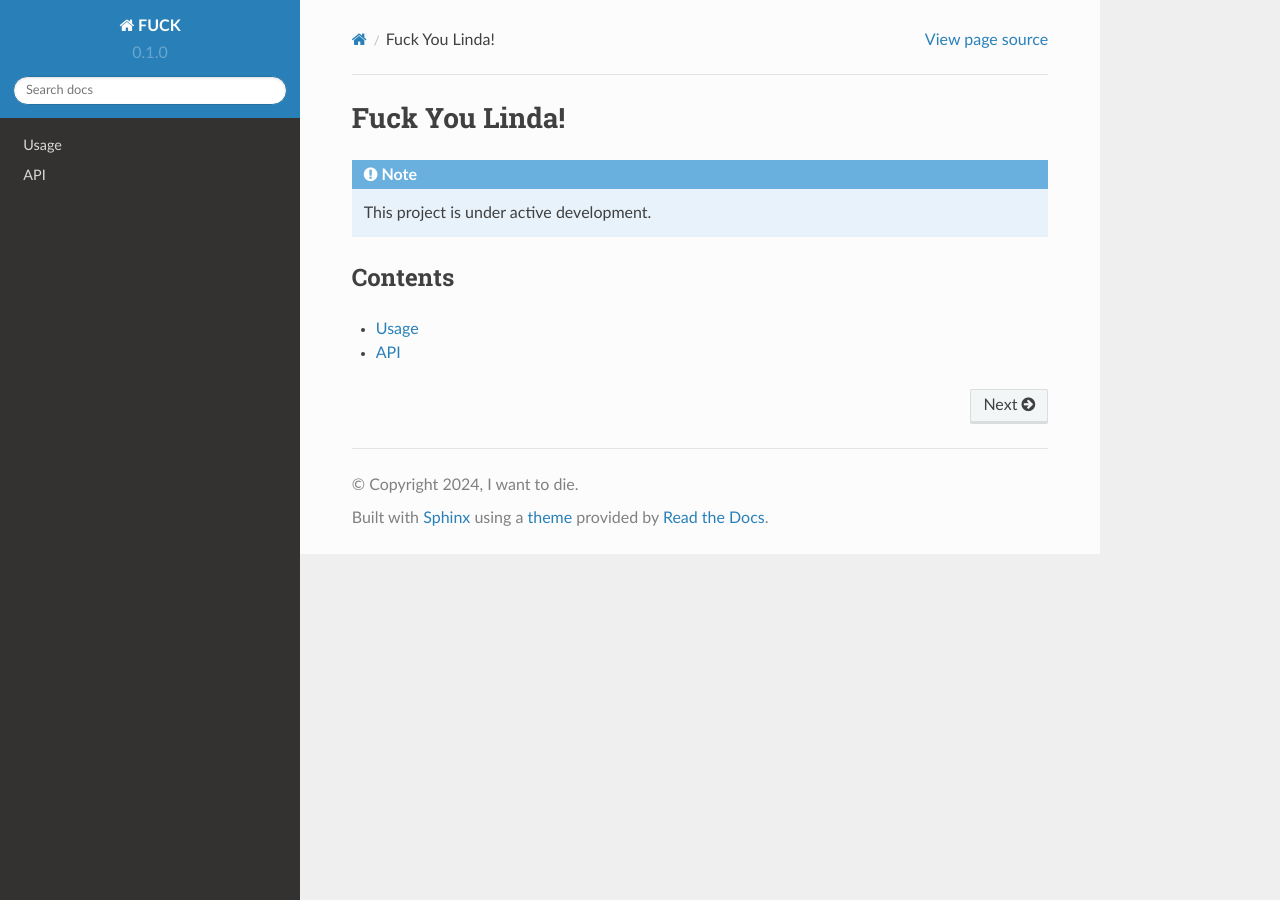
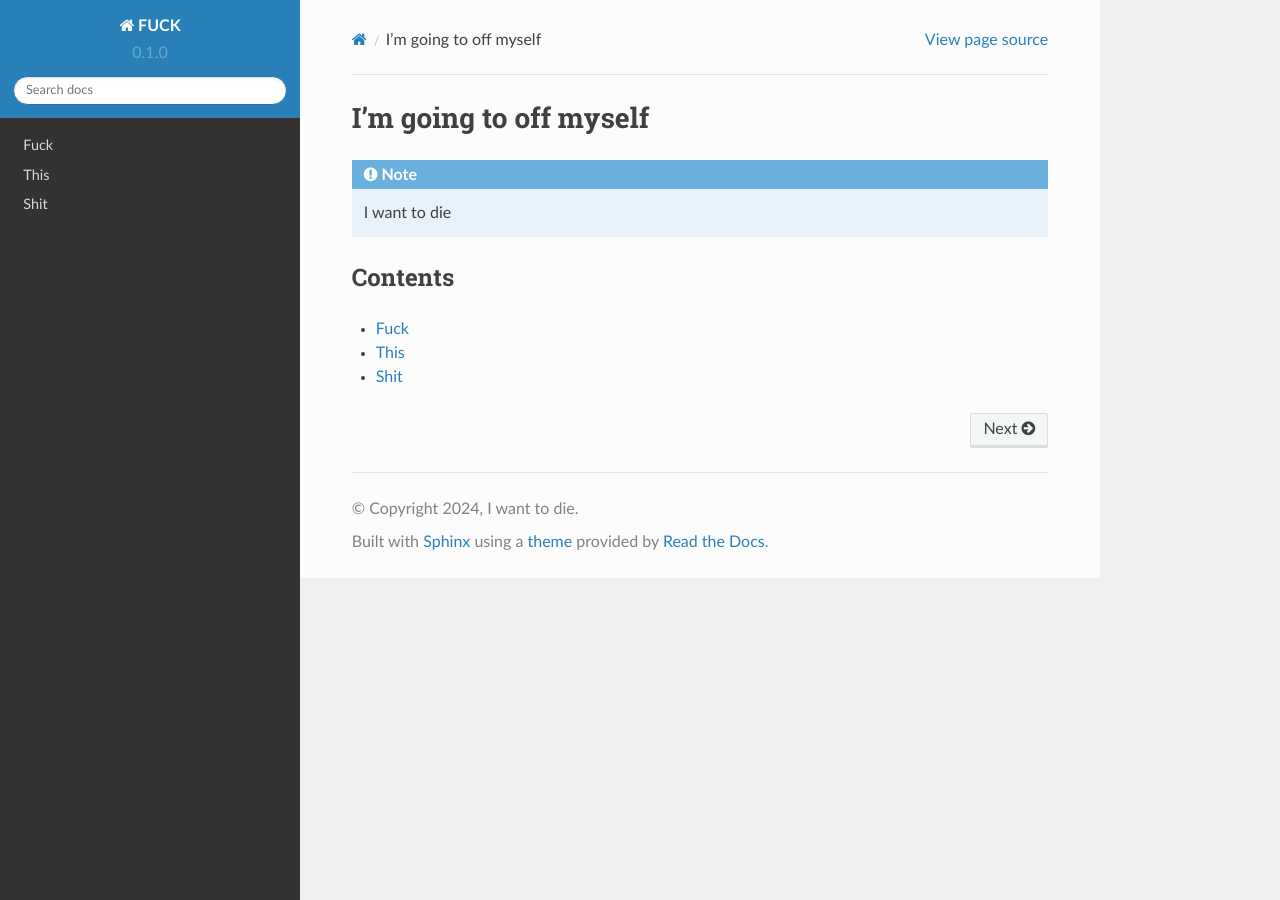
Before and after one commit to AndrewMcGhee/Site-Testing-V2, a Sphinx documentation site: the page built from docs/source/index.rst, in a window 1280 px wide. Built offline with Sphinx 7.4.7 and the Read the Docs theme 2.0.0, drawn with Linux system fonts in a browser that asks for light colours.

Commit message:
WAk;AJHfSDLfkaNSlsDK

```diff
--- /dev/null
+++ b/docs/source/Fuck.rst
@@ -0,0 +1,2 @@
+Fuck
+=====
--- /dev/null
+++ b/docs/source/Shit.rst
@@ -0,0 +1,2 @@
+Shit
+=====
--- /dev/null
+++ b/docs/source/This.rst
@@ -0,0 +1,2 @@
+This
+=====
--- a/docs/source/index.rst
+++ b/docs/source/index.rst
@@ -1,14 +1,15 @@
-Fuck You Linda!
+I'm going to off myself
 ===================================
 
 .. note::
 
-   This project is under active development.
+   I want to die
 
 Contents
 --------
 
 .. toctree::
 
-   usage
-   api
+   Fuck
+   This
+   Shit
```
